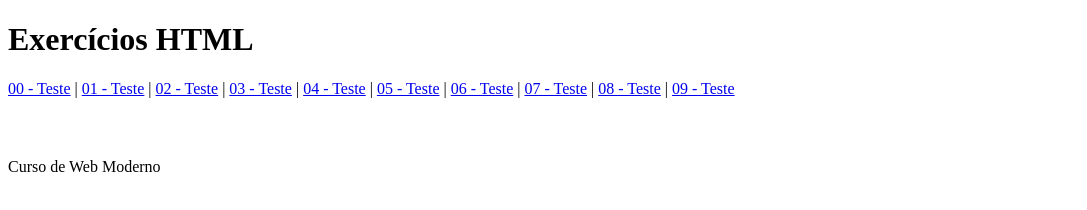
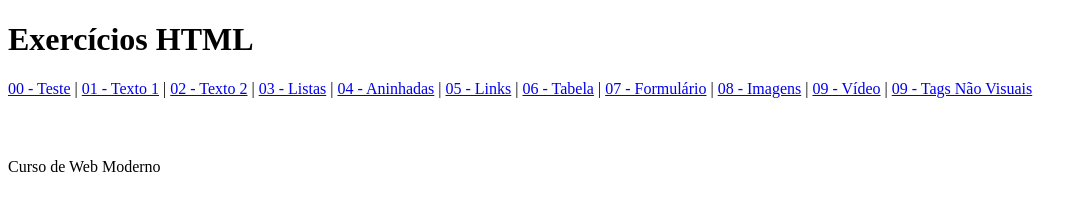
Before and after one commit to Tiaomain/cod3r-desenvolvimentoWeb, a website: page html/index.html in a window 1280 px wide. Shown: the whole page, without its empty margins (0-1087 px from the left). Drawn offline with Linux system fonts and the light colour scheme.

Commit message:
Ajustados os nomes na referência do navegador e inserido o link para as tags não visuais

```diff
--- a/html/index.html
+++ b/html/index.html
@@ -16,15 +16,16 @@
     </header>
     <nav>
         <a href="exercicios/teste.html">00 - Teste</a> |
-        <a href="exercicios/texto1.html">01 - Teste</a> |
-        <a href="exercicios/texto2.html">02 - Teste</a> |
-        <a href="exercicios/listas.html">03 - Teste</a> |
-        <a href="exercicios/listasAninhadas.html">04 - Teste</a> |
-        <a href="exercicios/links.html">05 - Teste</a> |
-        <a href="exercicios/tabela.html">06 - Teste</a> |
-        <a href="exercicios/form/form.html">07 - Teste</a> |
-        <a href="exercicios/imagens.html">08 - Teste</a> |
-        <a href="exercicios/video.html">09 - Teste</a>
+        <a href="exercicios/texto1.html">01 - Texto 1</a> |
+        <a href="exercicios/texto2.html">02 - Texto 2</a> |
+        <a href="exercicios/listas.html">03 - Listas</a> |
+        <a href="exercicios/listasAninhadas.html">04 - Aninhadas</a> |
+        <a href="exercicios/links.html">05 - Links</a> |
+        <a href="exercicios/tabela.html">06 - Tabela</a> |
+        <a href="exercicios/form/form.html">07 - Formulário</a> |
+        <a href="exercicios/imagens.html">08 - Imagens</a> |
+        <a href="exercicios/video.html">09 - Vídeo</a> |
+        <a href="exercicios/tagsNaoVisuais.html">09 - Tags Não Visuais</a>
 
     </nav>
     <section id="conteudo"></section>
```
